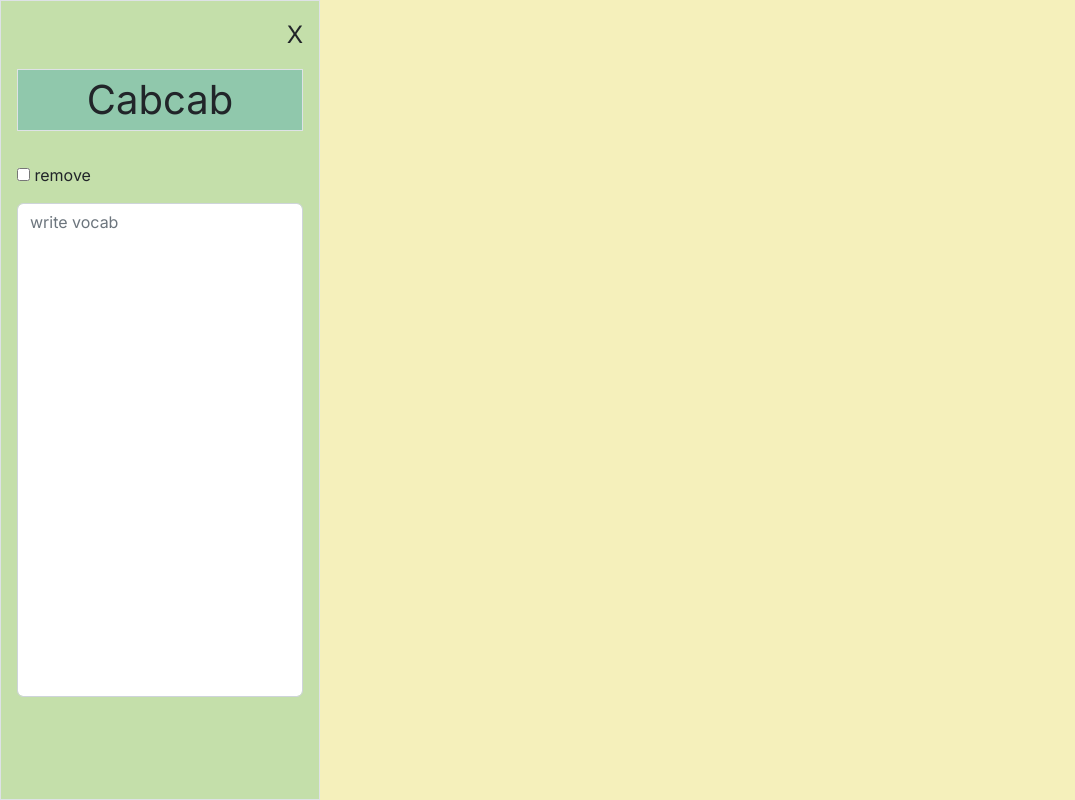
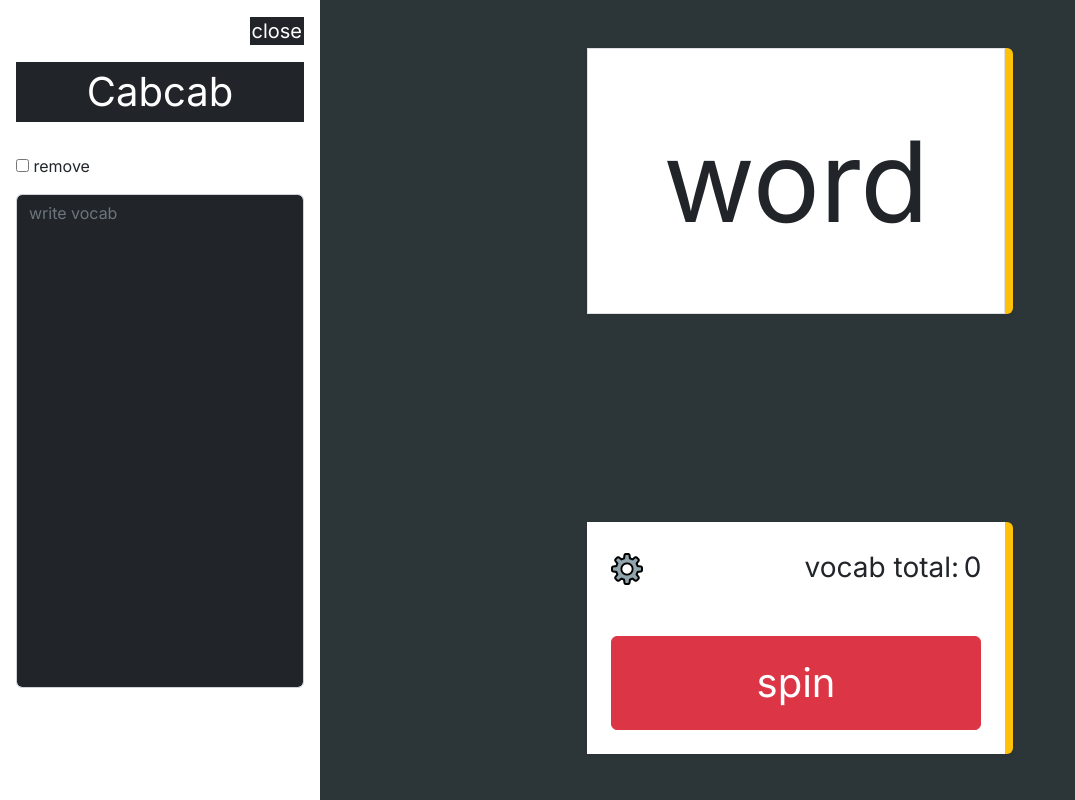
Before and after one commit to tnp2004/random-vocabulary, a plain HTML site: page index.html in a window 1280 px wide. Shown: the whole page, without its empty margins (0-1075 px from the left). Drawn offline with nearby package versions, Linux system fonts and the light colour scheme.

Commit message:
add elements

```diff
--- /dev/null
+++ b/app.js
@@ -0,0 +1,13 @@
+const closeButton = document.querySelector('#close-button');
+const settingButton = document.querySelector('#setting-button');
+const menu = document.querySelector('#menu');
+
+closeButton.addEventListener('click', () => {
+    menu.classList.toggle('d-none');
+    console.log('close');
+})
+
+settingButton.addEventListener('click', () => {
+    menu.classList.toggle('d-none');
+    console.log('close');
+})
--- a/index.html
+++ b/index.html
@@ -13,21 +13,46 @@
     </style>
     <title>Cabcab</title>
 </head>
-<body style="background-color: #F5F0BB;">
+<body style="background-color: #2C3639;">
 
-    <div class="modal-fullscreen">
-        <div class="menu border w-25 d-flex flex-column p-3" style="height: 100vh; background-color: #C4DFAA;">
-            <div class="close-button fs-4 text-end">X</div>
-            <div class="title fs-1 text-center my-3 border" style="background-color: #90C8AC;">Cabcab</div>
+    <div class="modal-fullscreen d-flex">
+        <div id="menu" class="col-xs-12 col-lg-3 d-flex flex-column p-3 bg-white" style="height: 100vh;">
+            <div class="close-button text-end">
+                <span class="fs-5 border border-dark border-2 bg-dark text-white" id="close-button" style="cursor: pointer;">close</span>
+            </div>
+            <div class="title fs-1 text-center my-3 bg-dark text-white">Cabcab</div>
             <div class="option-menu">
                 <label class="my-3">
                     <input type="checkbox"> remove
                 </label>
-                <textarea class="form-control" placeholder="write vocab" rows="20" style="resize: none;"></textarea>
+                <textarea class="form-control bg-dark text-white" placeholder="write vocab" rows="20" style="resize: none;"></textarea>
             </div>
         </div>
+
+        <div class="col-4 mx-auto">
+            <div class="bg-warning pe-2 rounded shadow-sm">
+                <div class="show-word my-5 border bg-white col-12 mx-auto text-center p-5" style="font-size: 7rem;">word</div>
+            </div>
+
+            <div class="bg-warning pe-2 rounded shadow-sm">
+                <div class="mx-auto col-12 text-center bg-white p-4" style="margin-top: 13rem;">
+                    <div class="d-flex justify-content-between mb-5">
+                         <div class="fs-3 col-1" id="setting-button" style="cursor: pointer;">
+                            <img src="./images/setting.png" alt="">
+                         </div>
+                         <div>
+                             <label class="fs-3">vocab total:</label> <span class="total-words fs-3">0</span>
+                         </div>
+                    </div>
+
+                     <button class="btn btn-danger d-block mx-auto w-100 mt-3 p-3 fs-1">spin</button>
+                 </div>
+            </div>
+        </div>
+
     </div>
 
+<script src="app.js"></script>
 <script src="https://cdn.jsdelivr.net/npm/@popperjs/core@2.11.5/dist/umd/popper.min.js" integrity="sha384-Xe+8cL9oJa6tN/veChSP7q+mnSPaj5Bcu9mPX5F5xIGE0DVittaqT5lorf0EI7Vk" crossorigin="anonymous"></script>
 <script src="https://cdn.jsdelivr.net/npm/bootstrap@5.2.0/dist/js/bootstrap.min.js" integrity="sha384-ODmDIVzN+pFdexxHEHFBQH3/9/vQ9uori45z4JjnFsRydbmQbmL5t1tQ0culUzyK" crossorigin="anonymous"></script>
 </body>
```
Also changed, not shown: images/setting.png (added).
